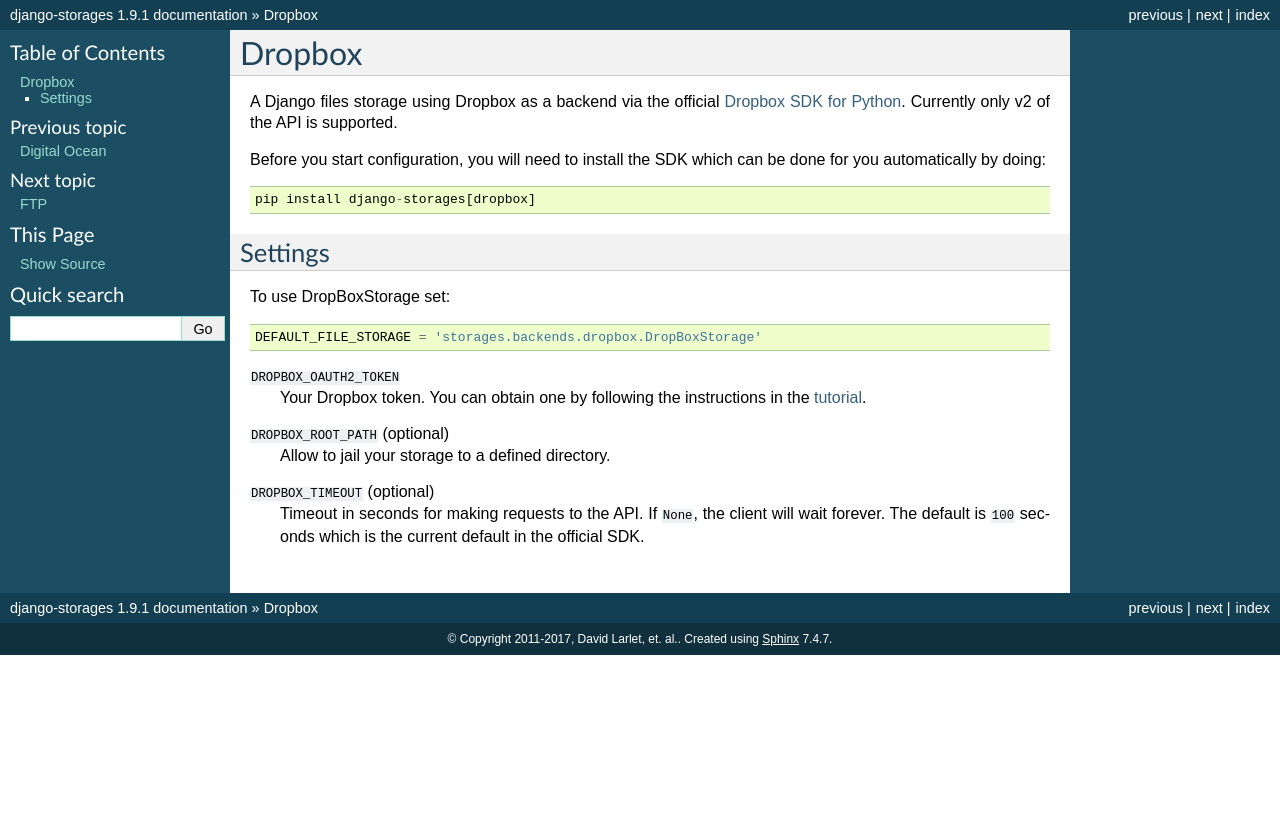
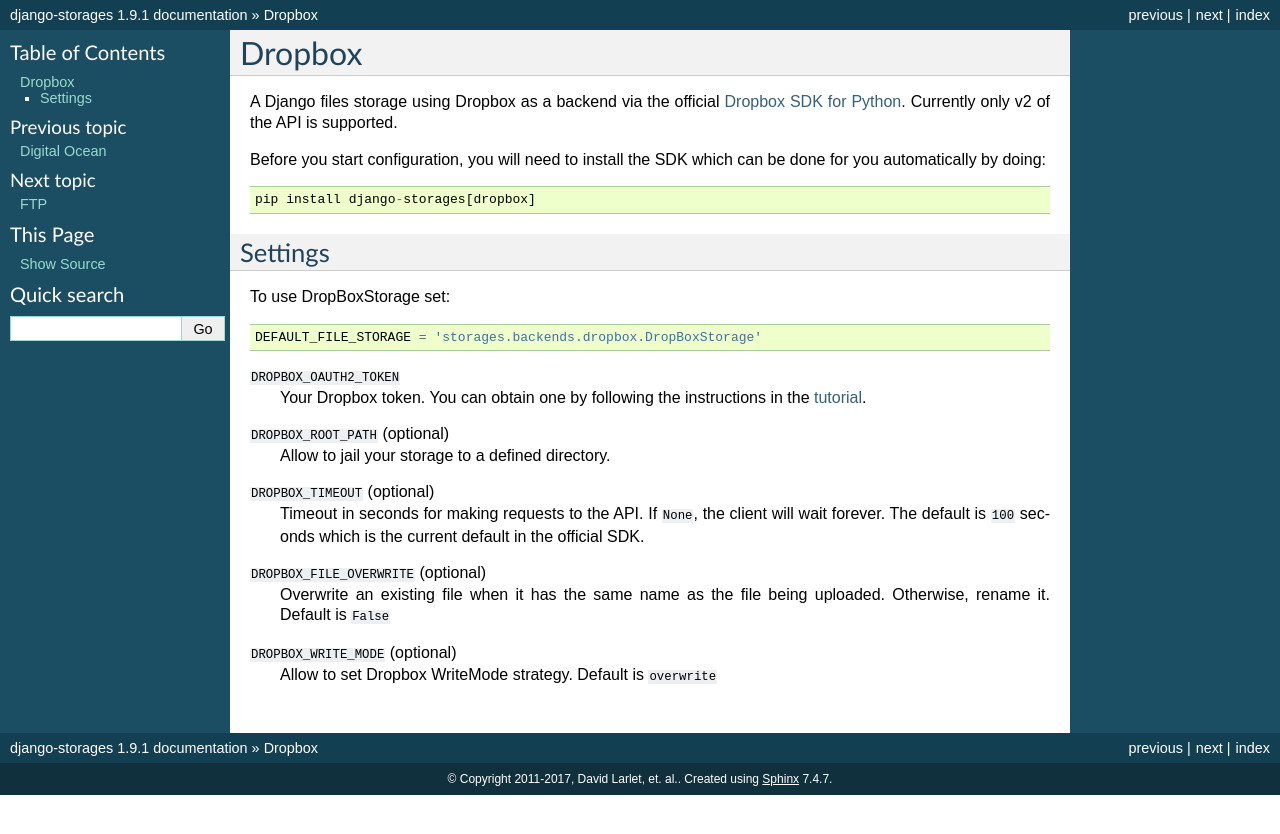
Before and after one commit to jschneier/django-storages, a Sphinx documentation site: the page built from docs/backends/dropbox.rst, in a window 1280 px wide. Shown: the top 834 px of the page. Built offline with Sphinx 7.4.7, drawn with Linux system fonts in a browser that asks for light colours.

Commit message:
added new options description

```diff
--- a/docs/backends/dropbox.rst
+++ b/docs/backends/dropbox.rst
@@ -26,5 +26,13 @@
       Timeout in seconds for making requests to the API. If ``None``, the client will wait forever.
       The default is ``100`` seconds which is the current default in the official SDK.
 
+``DROPBOX_FILE_OVERWRITE`` (optional)
+      Overwrite an existing file when it has the same name as the file being uploaded.
+      Otherwise, rename it. Default is ``False``
+
+``DROPBOX_WRITE_MODE`` (optional)
+      Allow to set Dropbox WriteMode strategy.
+      Default is ``overwrite``
+
 .. _`tutorial`: https://www.dropbox.com/developers/documentation/python#tutorial
 .. _`Dropbox SDK for Python`: https://www.dropbox.com/developers/documentation/python#tutorial
```
